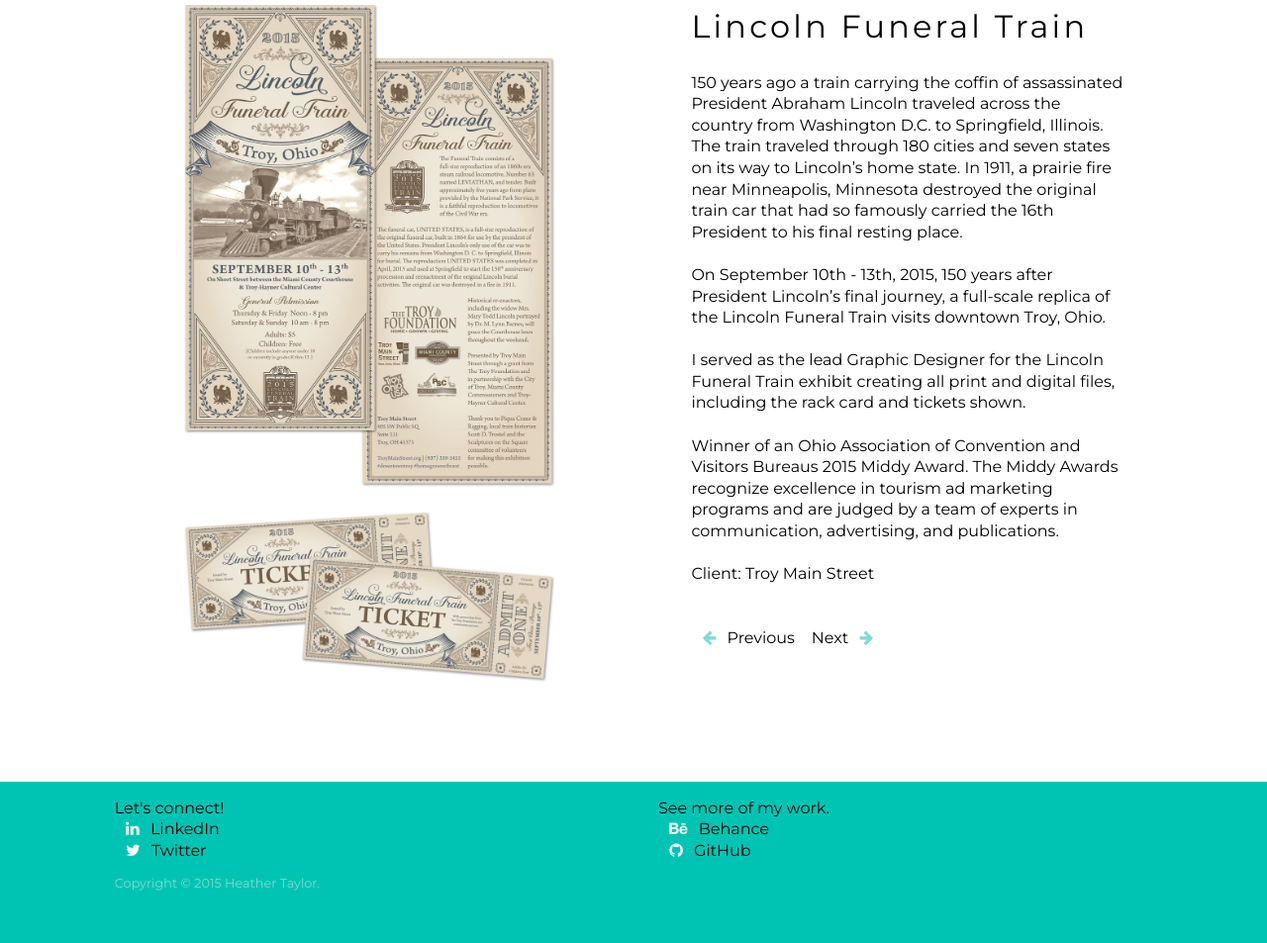
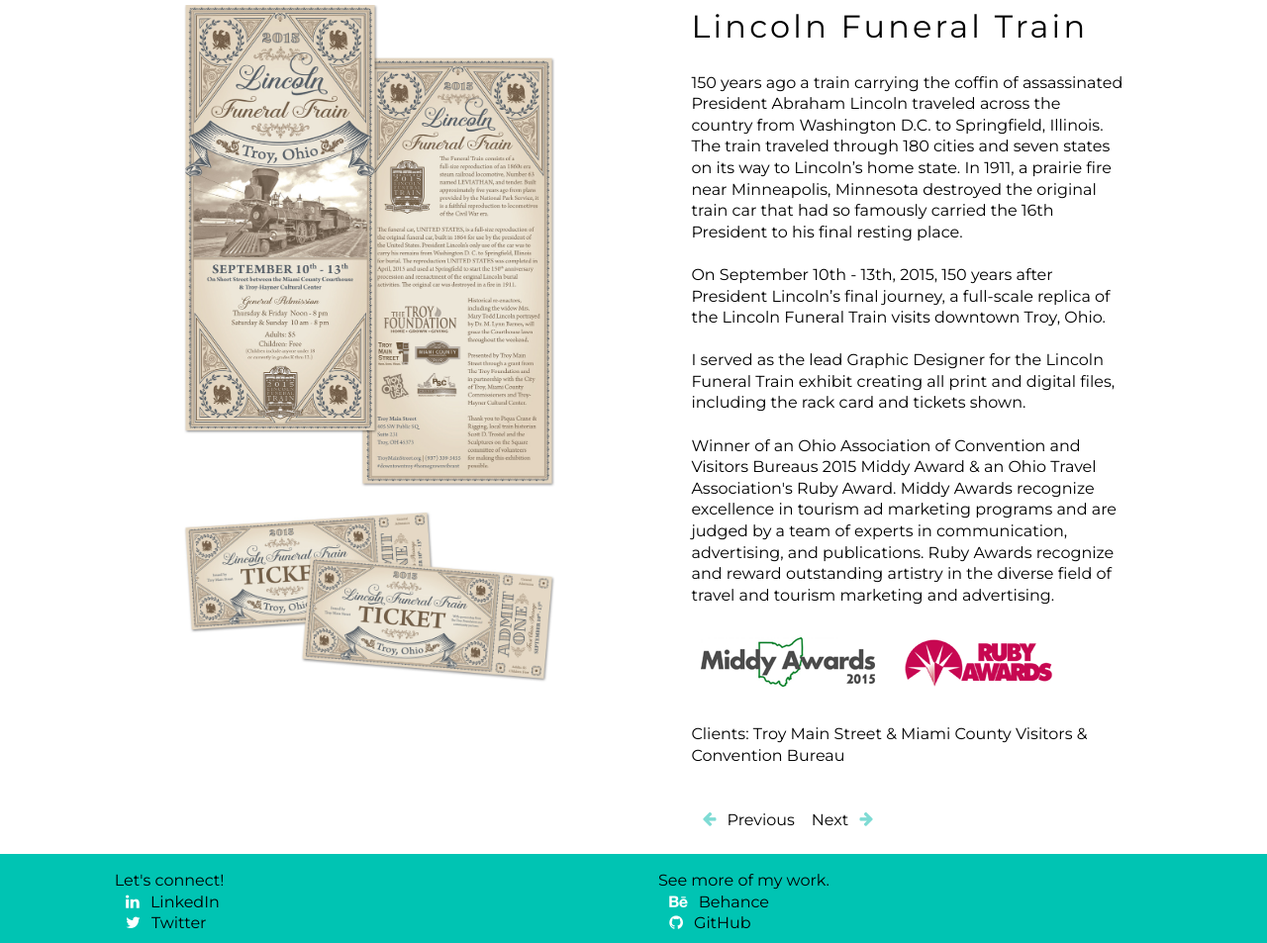
Before and after one commit to heatherdesigns/CIS-1350-Final-Project, a plain HTML site: page lincolnfuneraltrain.htm in a window 1280 px wide. Shown: the part 351-1304 px from the top of the page at 99% size. Drawn offline with Linux system fonts and the light colour scheme; a script that the page names is missing.

Commit message:
Ruby Award
Add Ruby Award winner designation to Lincoln Funeral Train portfolio
page.

```diff
--- a/lincolnfuneraltrain.htm
+++ b/lincolnfuneraltrain.htm
@@ -5,7 +5,7 @@
 		<!--
 			CIS1350 Final Project
 			Author: Heather Taylor
-			Last update: October 24, 2015
+			Last update: November 18, 2015
 
 		-->
 
@@ -74,11 +74,15 @@
 						<p>I served as the lead Graphic Designer for the Lincoln Funeral Train exhibit creating all print
 							and digital files, including the rack card and tickets shown.</p><br>
 
-						<p>Winner of an Ohio Association of Convention and Visitors Bureaus 2015 Middy Award. The Middy
-							Awards recognize excellence in tourism ad marketing programs and are judged by
-							a team of experts in communication, advertising, and publications.</p></br>
+						<p>Winner of an Ohio Association of Convention and Visitors Bureaus 2015 Middy Award &amp; an Ohio Travel Association's
+							Ruby Award. Middy Awards recognize excellence in tourism ad marketing programs and are judged by
+							a team of experts in communication, advertising, and publications. Ruby Awards recognize and reward
+							outstanding artistry in the diverse field of travel and tourism marketing and advertising.</p></br>
 
-						<p>Client: Troy Main Street</p><br><br>
+						<img src="images/middyawardslogo.png" alt="Middy Award"/>&nbsp;
+						<img src="images/rubyawardlogo.png" alt="Ruby Award"/></br></br>
+
+						<p>Clients: Troy Main Street &amp; Miami County Visitors &amp; Convention Bureau</p><br><br>
 
 						<i class="fa fa-arrow-left"> </i><a href="farmersmarket.htm">Previous</a>&nbsp;&nbsp;&nbsp;
 						<a href="troystrawberryfest.htm">Next</a><i class="fa fa-arrow-right"> </i>
```
Also changed, not shown: images/middyawardslogo.png (added), images/rubyawardlogo.png (added), 1 other file.
